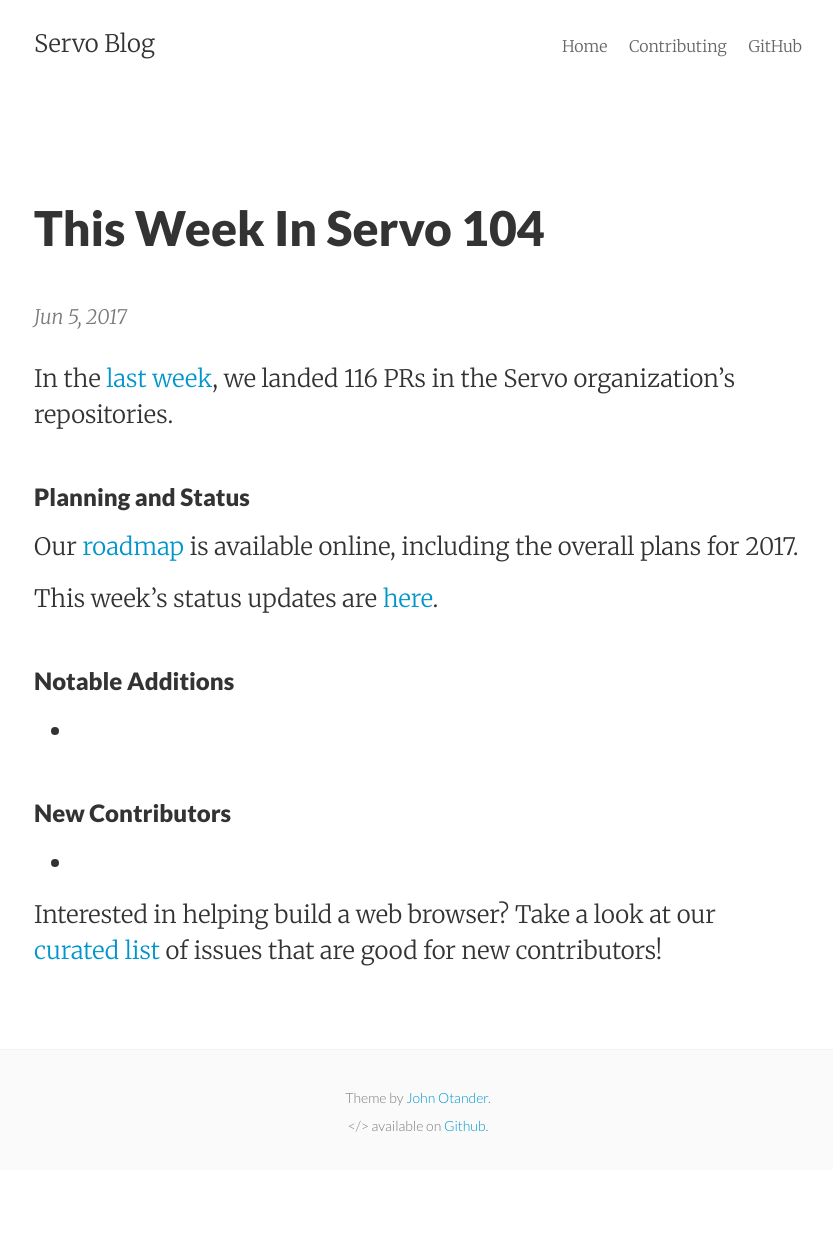
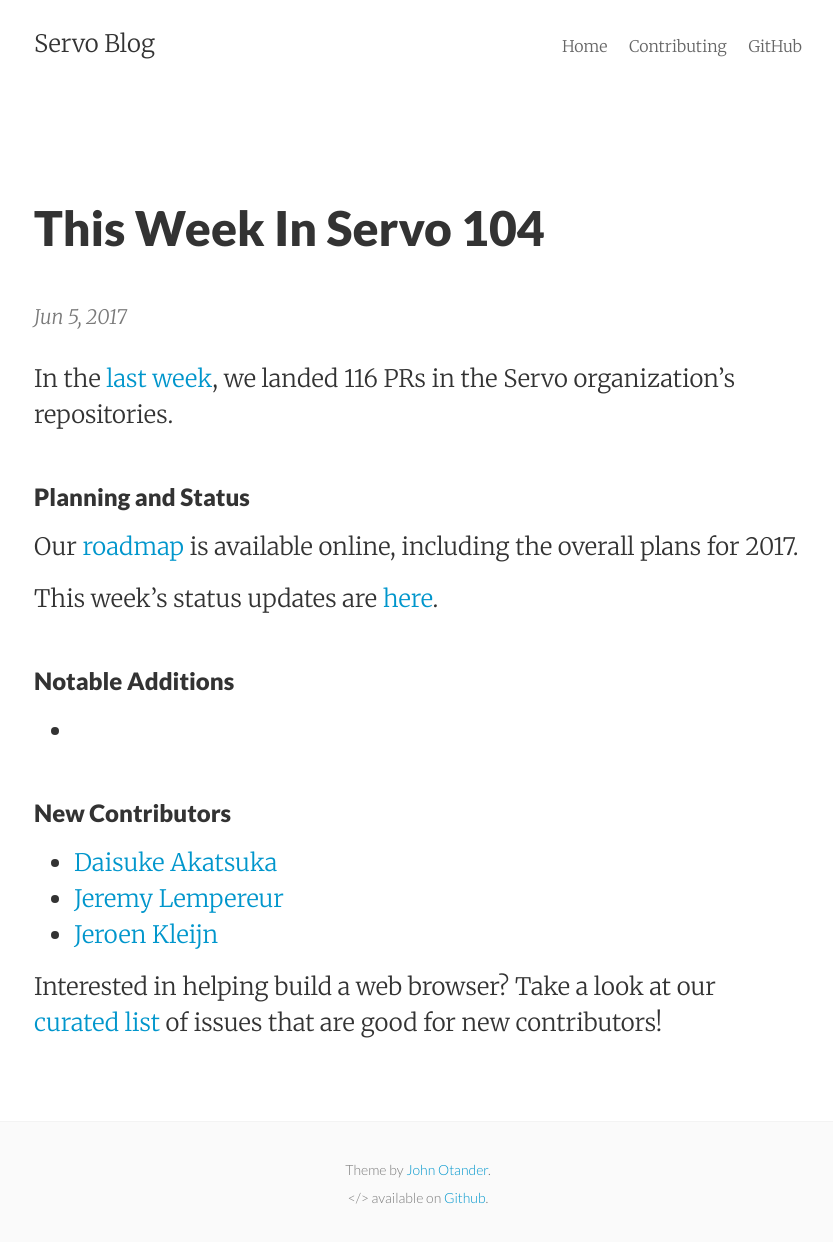
Before and after one commit to servo/blog.servo.org, a Jekyll site: the page built from _posts/2017-06-12-twis-104.md, in a window 1280 px wide. Shown: the whole page, without its empty margins (222-1055 px from the left). Built offline with Jekyll 4.4.1, drawn with Linux system fonts in a browser that asks for light colours; before the commit the page ends 1170 px from its top, so only the background shows below that.

Commit message:
Add new contributors

```diff
--- a/_posts/2017-06-12-twis-104.md
+++ b/_posts/2017-06-12-twis-104.md
@@ -21,6 +21,8 @@
 
 ### New Contributors
 
--
+- [Daisuke Akatsuka](https://github.com/dadaa)
+- [Jeremy Lempereur](https://github.com/o0Ignition0o)
+- [Jeroen Kleijn](https://github.com/jkl445)
 
 Interested in helping build a web browser? Take a look at our [curated list](https://starters.servo.org/) of issues that are good for new contributors!
```
